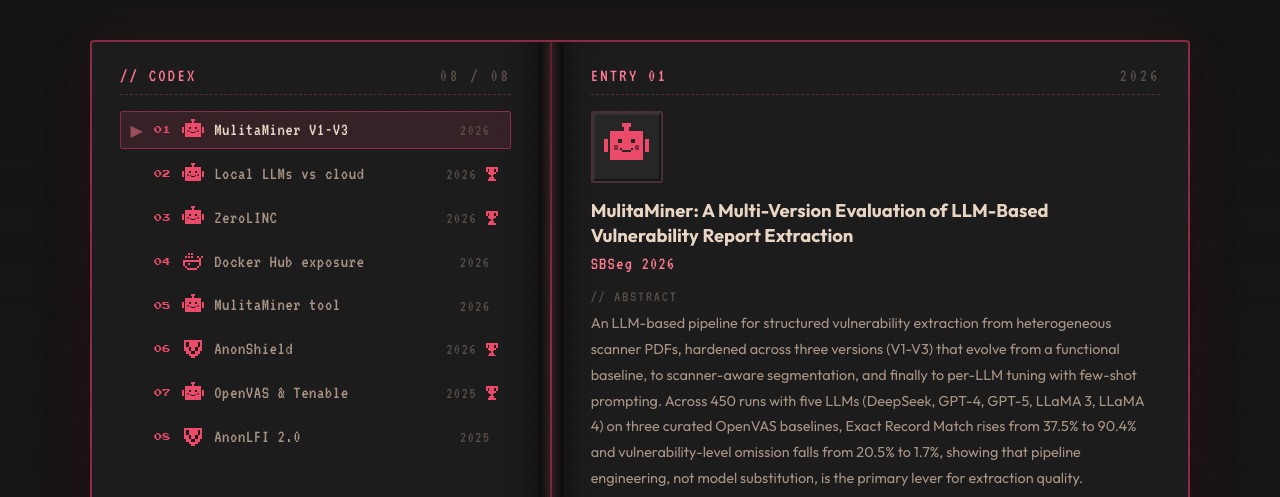
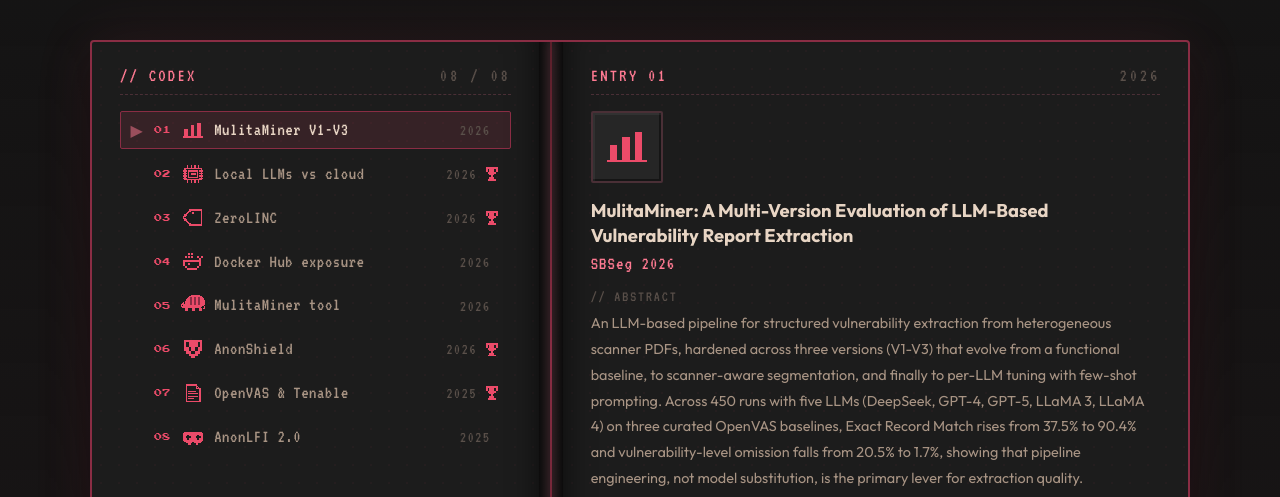
Before and after one commit to INARI18/INARI18.github.io, a React (Vite) app: page / in a window 1280 px wide. Shown: the part 3322-3819 px from the top of the page. Built offline with nearby package versions, Linux system fonts and the light colour scheme.

Commit message:
publications: one icon per paper subject in the codex

```diff
--- a/src/components/Codex/Codex.tsx
+++ b/src/components/Codex/Codex.tsx
@@ -4,6 +4,7 @@ import { publications } from 'data/publications';
 import { Reveal } from 'components/Reveal/Reveal';
 import { PixelIcon } from 'components/PixelIcon/PixelIcon';
 import { TechIcon } from 'components/Inventory/TechIcon';
+import { CODEX_ICONS } from './codexIcons';
 import { openProject } from 'components/Projects/openProject';
 import { useLang } from 'contexts/LanguageContext';
 import styles from './Codex.module.css';
@@ -11,8 +12,10 @@ import styles from './Codex.module.css';
 const pad = (n: number) => String(n).padStart(2, '0');
 
 function EntryIcon({ icon, size }: { icon: PublicationIcon; size: number }) {
-  if (icon === 'privacy') return <PixelIcon name="shield" className={styles.pixelIcon} />;
-  return <TechIcon name={icon === 'llm' ? 'LLMs' : 'Docker'} size={size} />;
+  if (icon === 'shield') return <PixelIcon name="shield" className={styles.pixelIcon} />;
+  if (icon === 'whale') return <TechIcon name="Docker" size={size} />;
+  if (icon === 'robot') return <TechIcon name="LLMs" size={size} />;
+  return <TechIcon rows={CODEX_ICONS[icon]} size={size} />;
 }
 
 /** Publications as a codex: the left page lists the entries, the right page shows the selected one. */
--- /dev/null
+++ b/src/components/Codex/codexIcons.ts
@@ -0,0 +1,125 @@
+/* Icons for codex entries, one per paper subject (16x16, armadillo 24x24). X = accent, x = darker shade. Hand drawn. */
+export const CODEX_ICONS: Record<string, string[]> = {
+  // the armadillo MulitaMiner is named after
+  armadillo: [
+    '........................',
+    '..........XXXXXXXXX.....',
+    '........XXXXXXXXXXXXX...',
+    '.......XXxxXXxxXXxxXXX..',
+    '......XXXxxXXxxXXxxXXXX.',
+    '.....XXXXxxXXxxXXxxXXXX.',
+    '.....XXXXxxXXxxXXxxXXXXX',
+    '....XXXXXxxXXxxXXxxXXXXX',
+    '..X.XXXXXxxXXxxXXxxXXXXX',
+    '.XX.XXXXXxxXXxxXXxxXXXXX',
+    'XXXXXXXXXxxXXxxXXxxXXXXX',
+    'X.XXXXXXXXXXXXXXXXXXXXX.',
+    'XXXXXXXXXXXXXXXXXXXXX..X',
+    '.XXXXXXXXXXXXXXXXXXX...X',
+    '....XXX....XXX....XXX.XX',
+    '....XXX....XXX....XXX...',
+    '....XXX....XXX....XXX...',
+    '........................',
+    '........................',
+    '........................',
+    '........................',
+    '........................',
+    '........................',
+    '........................',
+  ],
+  // benchmark across versions
+  chart: [
+    '................',
+    '................',
+    '...........XXX..',
+    '...........XXX..',
+    '......XXX..XXX..',
+    '......XXX..XXX..',
+    '......XXX..XXX..',
+    '.XXX..XXX..XXX..',
+    '.XXX..XXX..XXX..',
+    '.XXX..XXX..XXX..',
+    '.XXX..XXX..XXX..',
+    '.XXX..XXX..XXX..',
+    '.XXX..XXX..XXX..',
+    'XXXXXXXXXXXXXXXX',
+    '................',
+    '................',
+  ],
+  // local hardware
+  chip: [
+    '................',
+    '...X..X..X..X...',
+    '...X..X..X..X...',
+    '.XXXXXXXXXXXXXX.',
+    '.X............X.',
+    'XXX.XXXXXXXX.XXX',
+    '.X..X......X..X.',
+    'XXX.X.XXXX.X.XXX',
+    '.X..X.XXXX.X..X.',
+    'XXX.X......X.XXX',
+    '.X..XXXXXXXX..X.',
+    'XXX..........XXX',
+    '.XXXXXXXXXXXXXX.',
+    '...X..X..X..X...',
+    '...X..X..X..X...',
+    '................',
+  ],
+  // classification label
+  tag: [
+    '................',
+    '.....XXXXXXXXXX.',
+    '....XX........X.',
+    '...XX..XX.....X.',
+    '..XX...XX.....X.',
+    '.XX...........X.',
+    'XX............X.',
+    'X.............X.',
+    'XX............X.',
+    '.XX...........X.',
+    '..XX..........X.',
+    '...XX.........X.',
+    '....XX........X.',
+    '.....XXXXXXXXXX.',
+    '................',
+    '................',
+  ],
+  // scanner report
+  document: [
+    '................',
+    '..XXXXXXXXX.....',
+    '..X.......XX....',
+    '..X.......X.X...',
+    '..X.......XXXX..',
+    '..X..........X..',
+    '..X.XXXXXX...X..',
+    '..X..........X..',
+    '..X.XXXXXXXX.X..',
+    '..X..........X..',
+    '..X.XXXXXXXX.X..',
+    '..X..........X..',
+    '..X.XXXXX....X..',
+    '..X..........X..',
+    '..XXXXXXXXXXXX..',
+    '................',
+  ],
+  // anonymization
+  mask: [
+    '................',
+    '................',
+    '................',
+    '................',
+    '.XXXXXXXXXXXXXX.',
+    'XXXXXXXXXXXXXXXX',
+    'XXX..XXXXXX..XXX',
+    'XX....XXXX....XX',
+    'XX....XXXX....XX',
+    'XXX..XXXXXX..XXX',
+    'XXXXXXXXXXXXXXXX',
+    '.XXXXXXXXXXXXXX.',
+    '..XXXXX..XXXXX..',
+    '....XX....XX....',
+    '................',
+    '................',
+  ],
+};
--- a/src/components/Inventory/TechIcon.tsx
+++ b/src/components/Inventory/TechIcon.tsx
@@ -8,11 +8,11 @@ const SHADES: Record<string, string> = {
   o: 'var(--text-muted)',
 };
 
-type Props = { name: string; size: number; className?: string };
+type Props = { name?: string; rows?: string[]; size: number; className?: string };
 
 /** Pixel icon from the grid in techIcons.ts. Finer grids (24+) carry their own margins, so they get a bigger box. */
-export function TechIcon({ name, size, className }: Props) {
-  const rows = TECH_ICONS[name];
+export function TechIcon({ name, rows: given, size, className }: Props) {
+  const rows = given ?? (name ? TECH_ICONS[name] : undefined);
   if (!rows) return null;
   const n = rows.length;
   const px = n > 16 ? Math.round(size * 1.23) : size;
--- a/src/types/index.ts
+++ b/src/types/index.ts
@@ -28,7 +28,9 @@ export type Project = {
   gallery?: string[];
 };
 
-export type PublicationIcon = 'llm' | 'privacy' | 'containers';
+export type PublicationIcon =
+  | 'armadillo' | 'chart' | 'chip' | 'tag' | 'document' | 'mask' // codexIcons.ts
+  | 'shield' | 'whale' | 'robot';                                   // shared icons
 
 export type Publication = {
   year: string;
```
Also changed, not shown: src/data/publications.ts (+8 -8 lines).
